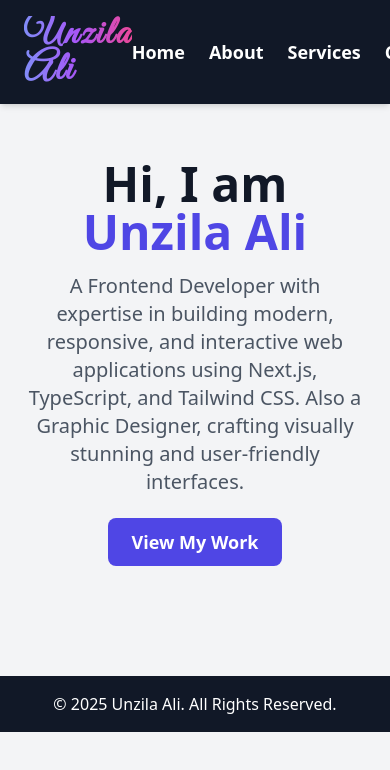
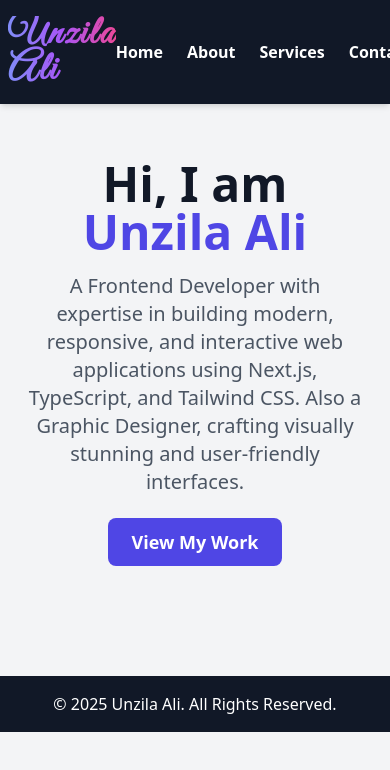
Before and after one commit to UnzilaAli12/portfolio-using-tailwindCss, a Next.js app: page / in a window 390 px wide. Shown: the top 770 px of the page. Built offline with nearby package versions, Linux system fonts and the light colour scheme.

Commit message:
Updated layout.tsx and fixed build errors

```diff
--- a/src/app/components/Header.tsx
+++ b/src/app/components/Header.tsx
@@ -4,12 +4,12 @@ import Link from 'next/link';
 const Header = () => {
       return (
 
-        <header className='w-full bg-gray-900 text-white py-4 px-6 fixed shadow-md ' >
-<div className='max-w-6xl mx-auto flex items-center justify-between text-2xl font-bold ' >
+        <header className='w-full bg-gray-900 text-white py-4 px-2 md:px-6 fixed shadow-md ' >
+<div className=' mx-auto flex items-center justify-between text-3xl font-bold ' >
     <h1 className='fancy-logo text-3xl font-extrabold bg-gradient-to-r from-indigo-400 via-purple-500 to-pink-500 text-transparent bg-clip-text tracking-wide   ' >
 Unzila Ali
     </h1>
-    <div className='space-x-6 text-lg ' >
+    <div className='space-x-6 text-base md:text-lg ' >
 
 <Link href="/" target='block' className='hover:text-gray-400'>Home</Link>
 <Link href="/About" target='block' className='hover:text-gray-400'>About</Link>
```
